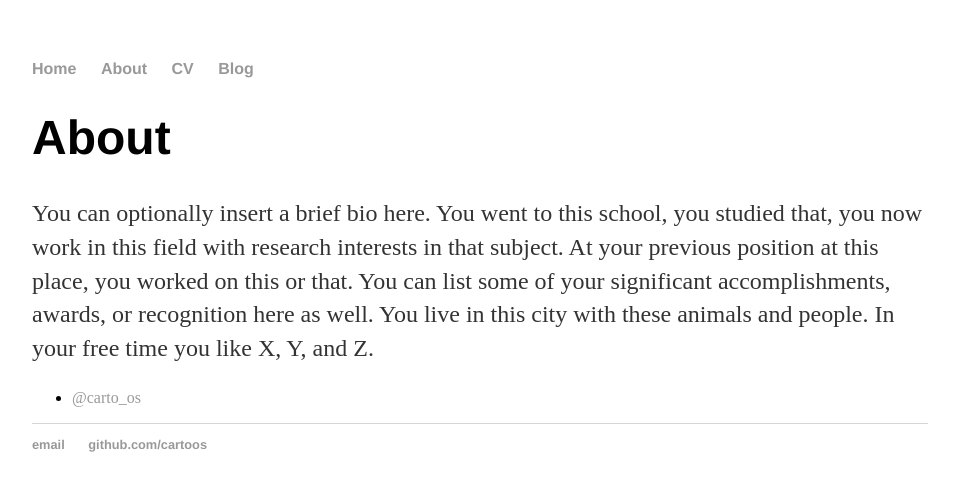
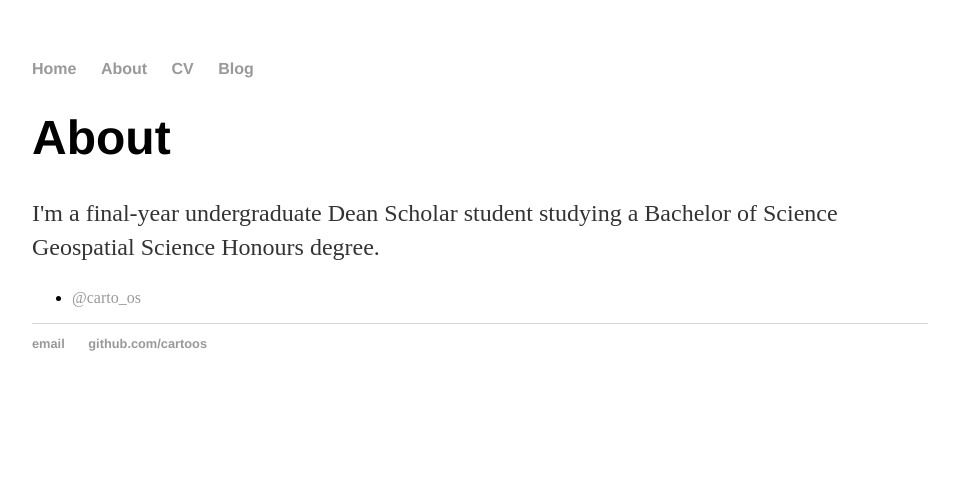
Before and after one commit to cartoos/cartoos.github.io, a Jekyll site: the page about/index.html, which Jekyll copies as it is, in a window 1280 px wide. Shown: the top 491 px of the page, without its empty margins (160-1119 px from the left). Built offline with Jekyll 4.4.1, drawn with Linux system fonts in a browser that asks for light colours.

Commit message:
Update index.html

```diff
--- a/about/index.html
+++ b/about/index.html
@@ -17,7 +17,8 @@
 
   		<div class="about">
 			<h1>About</h1>
-			<p>You can optionally insert a brief bio here. You went to this school, you studied that, you now work in this field with research interests in that subject. At your previous position at this place, you worked on this or that. You can list some of your significant accomplishments, awards, or recognition here as well. You live in this city with these animals and people. In your free time you like X, Y, and Z.</p>
+			<p>I'm a final-year undergraduate Dean Scholar student studying a Bachelor of Science
+			Geospatial Science Honours degree.</p>
 
 			<ul class="contacts">
 				<li><a href="twitter.com/carto_os">@carto_os</a></li>
```
